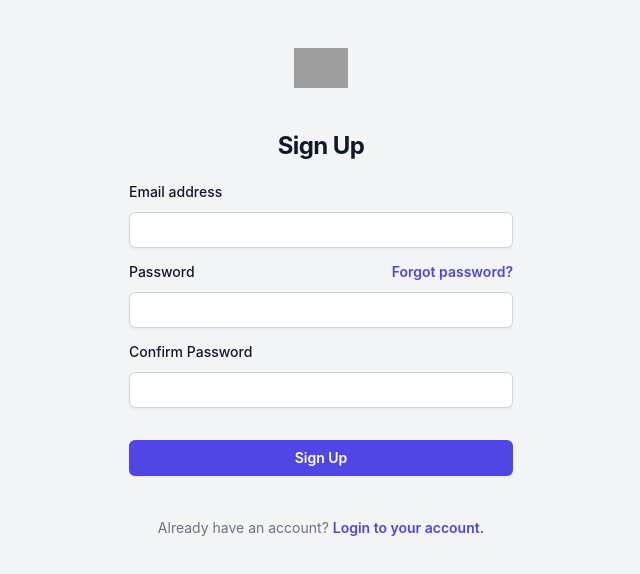
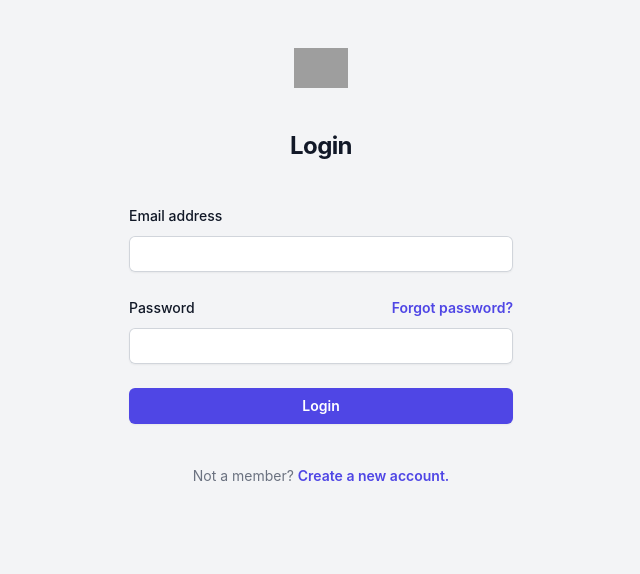
Before and after one commit to NeelisHere/e-commerce-frontend, a React (Create React App) app: page /login in a window 1280 px wide. Shown: the top 574 px of the page, without its empty margins (319-959 px from the left). Built offline with nearby package versions, Linux system fonts and the light colour scheme; grey boxes are pictures that could not be loaded.

Commit message:
basic router set-up

```diff
--- a/package.json
+++ b/package.json
@@ -14,6 +14,7 @@
     "react": "^18.2.0",
     "react-dom": "^18.2.0",
     "react-redux": "^8.1.2",
+    "react-router-dom": "^6.15.0",
     "react-scripts": "5.0.1",
     "tailwindcss": "^3.3.3",
     "web-vitals": "^2.1.4"
--- a/src/App.js
+++ b/src/App.js
@@ -1,13 +1,19 @@
+import { RouterProvider, createBrowserRouter } from "react-router-dom";
 import Home from "./pages/Home";
 import LoginPage from "./pages/LoginPage";
 import SingupPage from "./pages/SingupPage";
+import ErrorPage from "./pages/ErrorPage";
+
+const router = createBrowserRouter([
+	{ path: '/', element: <Home />, errorElement: <ErrorPage/>},
+	{ path: '/login', element: <LoginPage />},
+	{ path: '/sign-up', element: <SingupPage />}
+])
 
 function App() {
 	return (
 		<div>
-			{/* <Home /> */}
-			{/* <LoginPage /> */}
-			<SingupPage />
+			<RouterProvider router={router} />
 		</div>
 	);
 }
--- a/src/features/auth/Login.js
+++ b/src/features/auth/Login.js
@@ -1,3 +1,5 @@
+import { Link } from "react-router-dom"
+
 
 export default function Login() {
     return (
@@ -67,9 +69,9 @@ export default function Login() {
 
                     <p className="mt-10 text-center text-sm text-gray-500">
                         Not a member?{' '}
-                        <a href="#" className="font-semibold leading-6 text-indigo-600 hover:text-indigo-500">
+                        <Link to="/sign-up" className="font-semibold leading-6 text-indigo-600 hover:text-indigo-500">
                             Create a new account.
-                        </a>
+                        </Link>
                     </p>
                 </div>
             </div>
--- a/src/features/auth/Signup.js
+++ b/src/features/auth/Signup.js
@@ -1,3 +1,5 @@
+import { Link } from "react-router-dom"
+
 
 export default function Login() {
     return (
@@ -101,9 +103,9 @@ export default function Login() {
 
                     <p className="mt-10 text-center text-sm text-gray-500">
                         Already have an account?{' '}
-                        <a href="#" className="font-semibold leading-6 text-indigo-600 hover:text-indigo-500">
+                        <Link to="/login" className="font-semibold leading-6 text-indigo-600 hover:text-indigo-500">
                             Login to your account.
-                        </a>
+                        </Link>
                     </p>
                 </div>
             </div>
--- /dev/null
+++ b/src/pages/ErrorPage.js
@@ -0,0 +1,11 @@
+
+const ErrorPage = () => {
+    return (
+        <div className='flex flex-col items-center justify-center h-screen w-full border'>
+            <h1 className="text-5xl font-extrabold">Oops! Page not found.</h1>
+            <h3 className='mt-6 text-3xl text-gray-400'>Error: 404</h3>
+        </div>
+    )
+}
+
+export default ErrorPage
```
Also changed, not shown: 1 other file (tests, documents, lock files or other folders).
